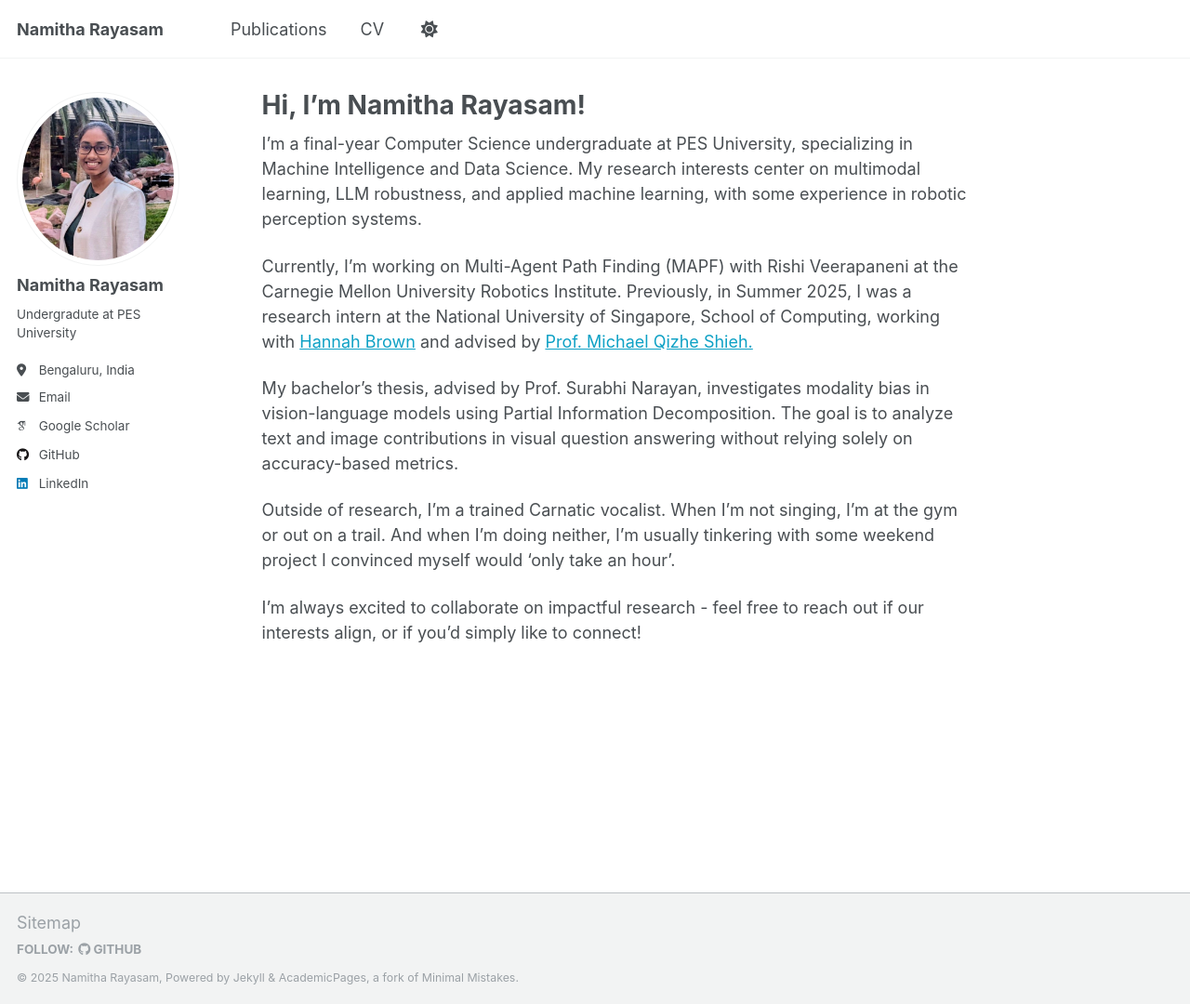
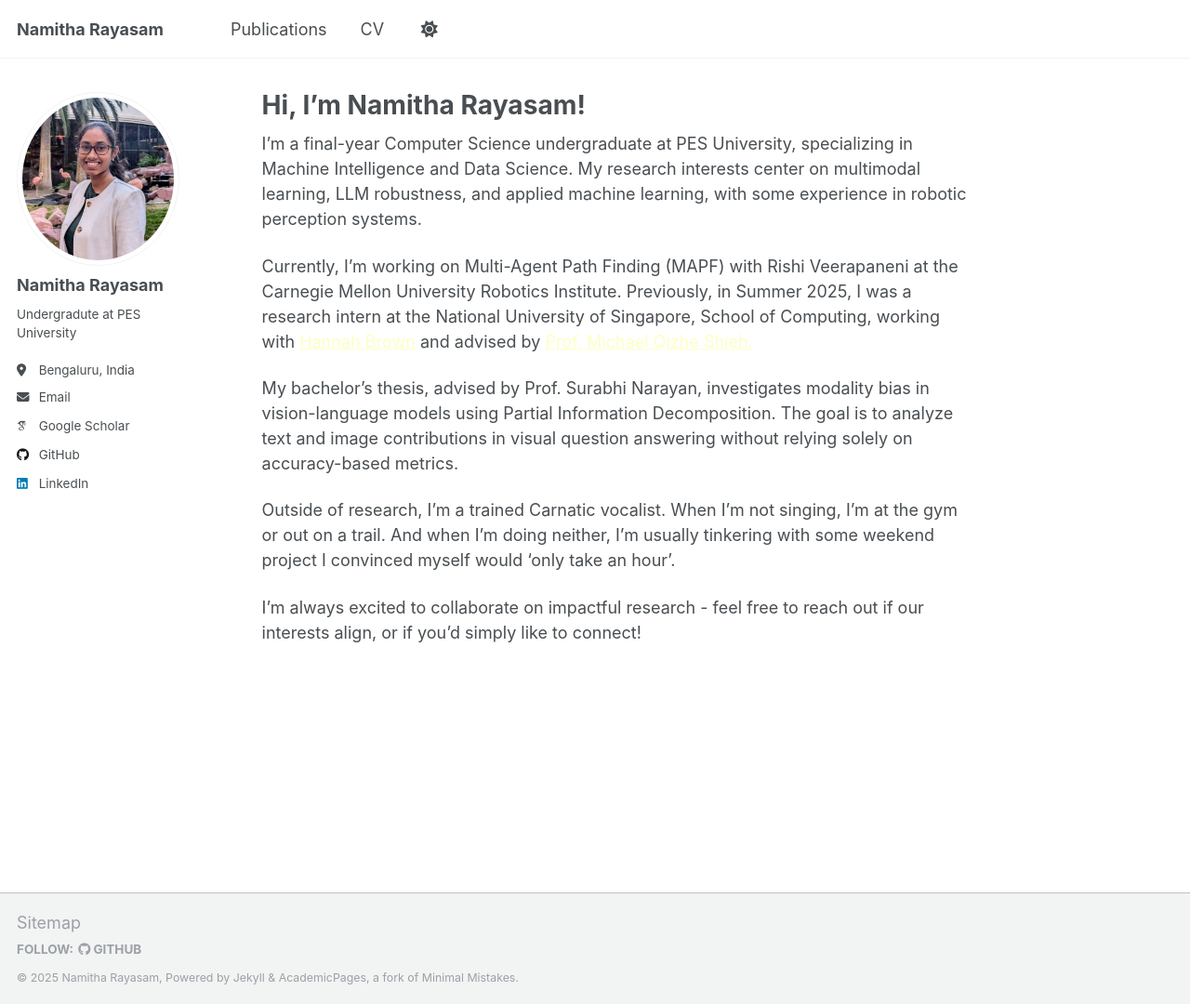
Before and after one commit to namitharayasam/namitharayasam.github.io, a Jekyll site: the page built from _pages/about.md, in a window 1280 px wide and 1080 px high. Shown: the whole window at 93% size. Built offline with Jekyll 4.4.1, drawn with Linux system fonts in a browser that asks for light colours; some web fonts are replaced.

Commit message:
Update _default.scss

```diff
--- a/_sass/theme/_default.scss
+++ b/_sass/theme/_default.scss
@@ -36,7 +36,7 @@ $sidebar-screen-min-width   : 1024px;
     --global-code-background-color      : #fafafa;
     --global-code-text-color            : #{$darker-gray};
     --global-fig-caption-color          : mix(#fff,  #{$dark-gray}, 25%);
-    --global-link-color                 : #0ea1c5;
+    --global-link-color                 : #fefec5;
     --global-link-color-hover           : mix(#000, #2f7f93, 25%);
     --global-link-color-visited         : mix(#fff, #2f7f93, 25%);
     --global-masthead-link-color        : #{$dark-gray};
```
